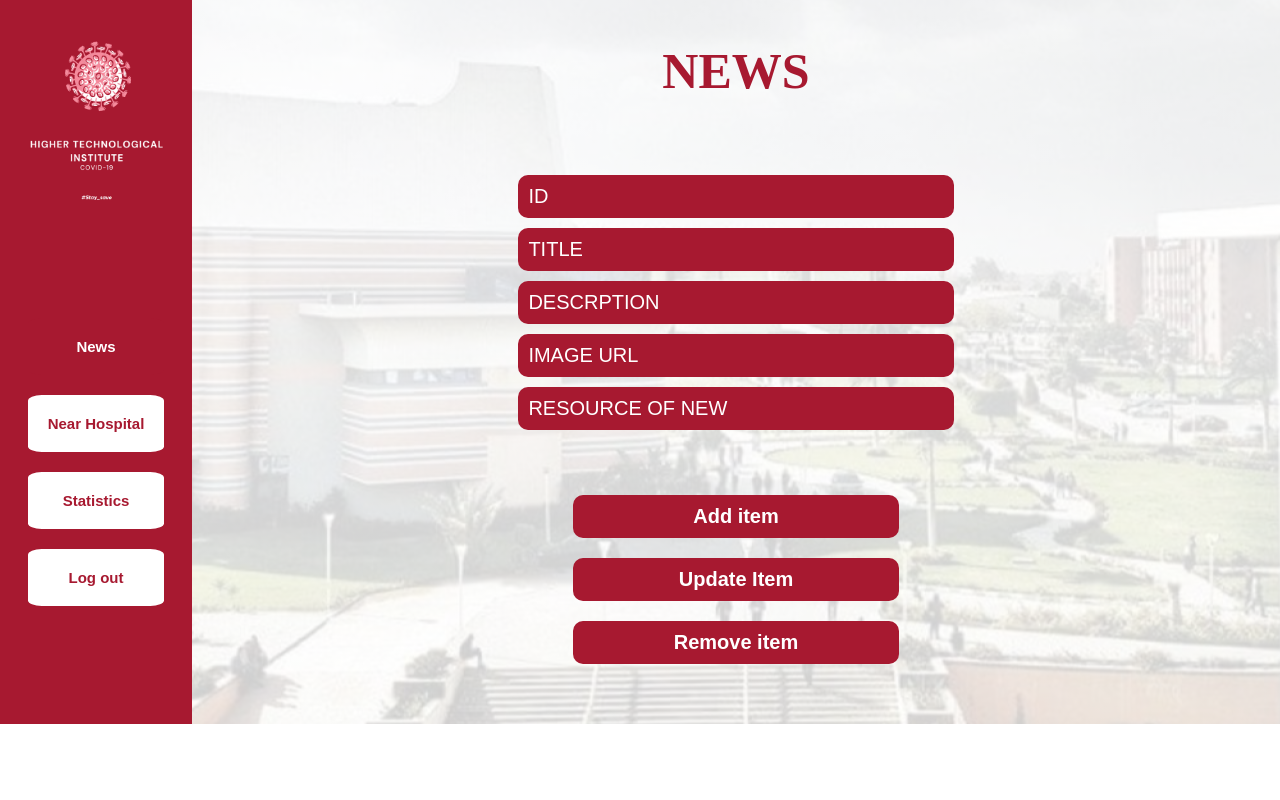
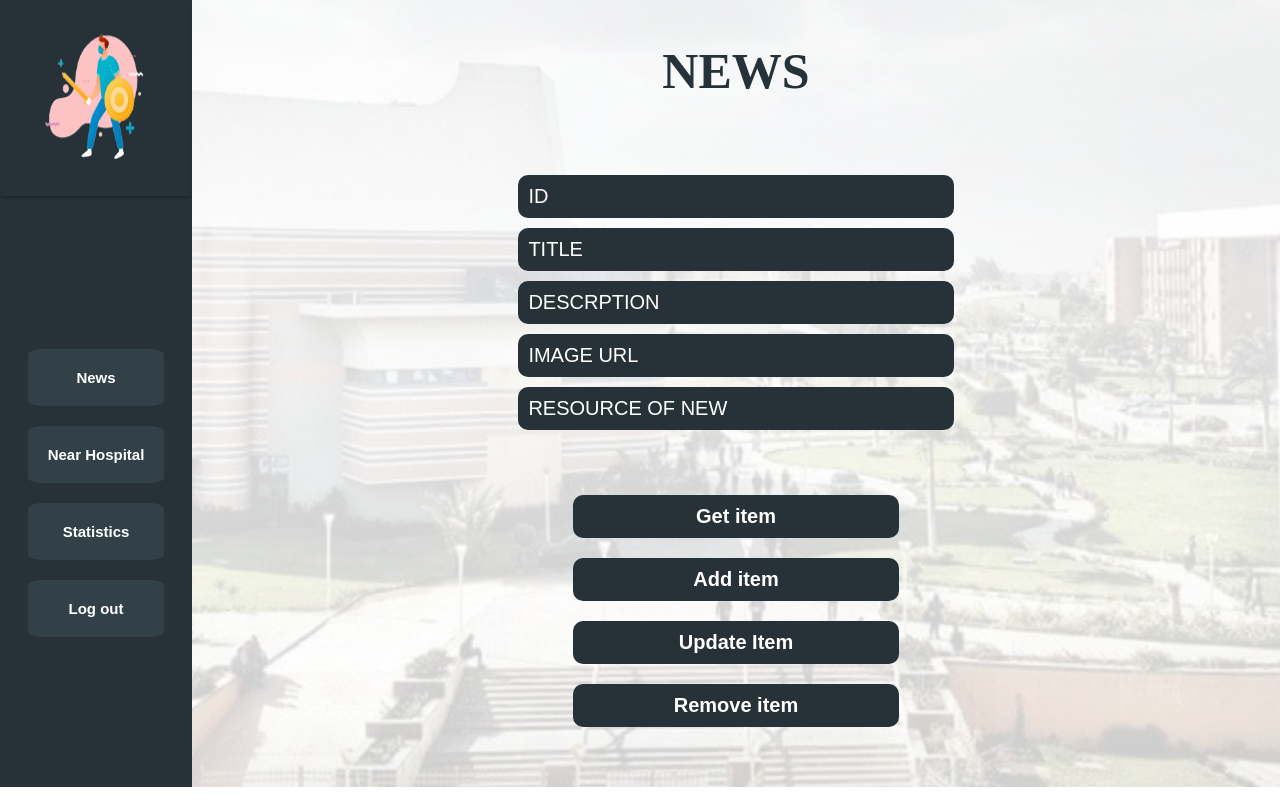
Before and after one commit to AmrElDessouki22/cc, a Node server app: page /dashboard/news in a window 1280 px wide. Run offline with Node 20, Linux system fonts and the light colour scheme; some libraries are stand-ins or nearby versions.

Commit message:
lastoflast

```diff
--- a/Public/css/style.css
+++ b/Public/css/style.css
@@ -22,7 +22,7 @@ body section
     display: flex;
     padding: 0;
     flex-wrap: wrap;
-    background-color: #a71930;
+    background-color: #263238;
     justify-content: center;
 
 
@@ -41,9 +41,9 @@ input[type=button]
     width: 100%;
     margin: 10px 0;
     cursor: pointer;
-    color: #a71930;
+    color: white;
     padding: 20px;
-    background-color: white;
+    background-color: #324148;
     border-radius: 10%;
     font-size: 15px;
     font-weight: bolder;
@@ -52,7 +52,7 @@ input[type=button]
 input[type=button]:hover
 {
     color:white;
-    background-color: #a71930;
+    background-color: #324148;
 
 }
 ul{
@@ -72,7 +72,7 @@ ul{
 }
 .continear div h1{
     text-align: center;
-    color: #a71930;
+    color: #263238;
     font-size: 50px;
     width: 100%;
     margin-bottom:70px;
@@ -82,7 +82,7 @@ ul{
     width: 100%;
     margin: 5px 30%;
     font-size: 20px;
-    background-color:#a71930;
+    background-color:#263238;
     color:white;
     border-radius: 10px;
     border: none;
@@ -105,7 +105,7 @@ ul{
     margin: 10px 35%;
     font-size: 20px;
     cursor: pointer;
-    background-color:#a71930;
+    background-color:#263238;
     color:white;
     border-radius: 10px;
     border: none;
@@ -113,7 +113,7 @@ ul{
 }
 .buttons input[type=button]:hover{
 
-    color:#a71930;
+    color:#263238;
     background-color:white;
 
 }
--- a/Public/js/news.js
+++ b/Public/js/news.js
@@ -1,13 +1,14 @@
 
 const des = document.getElementById('des')
 const id = document.getElementById('id')
+const getitem = document.getElementById('getitem')
 const title = document.getElementById('title')
 const resource = document.getElementById('resource')
 const hospital = document.getElementById('hospital')
 const imageurl = document.getElementById('imageurl')
 const statistics = document.getElementById('statistics')
 const news = document.getElementById('news')
-news.style["background-color"] = '#a71930'
+news.style["background-color"] = '#324148'
 news.style["color"]='white'
 const add = document.getElementById('add')
 const update = document.getElementById('update')
@@ -131,3 +132,22 @@ async function removenew()
     }
 
 }
+getitem.addEventListener('click',myitem)
+async function myitem()
+{
+    const response = await fetch(url+'getnews/'+id.value,{
+        method:'GET',
+        headers:{'Content-Type':'application/json'},
+    })
+    if(response.status ==200)
+    {
+        var json = await response.json()
+        imageurl.value=json.image_link
+        des.value =json.description
+        resource.value=json.resource
+        title.value=json.title
+
+
+    }
+
+}
--- a/Template/views/nearhospital.hbs
+++ b/Template/views/nearhospital.hbs
@@ -31,7 +31,9 @@
         <h1>
             Near Hospitals
         </h1>
+
         <input id="id" type="text" placeholder="ID">
+
         <input id="name" type="text" placeholder="Name">
         <input id="long" type="text" placeholder="long">
         <input id="lat" type="text" placeholder="lat">
@@ -39,6 +41,7 @@
 
         </div>
         <div class="buttons">
+             <input id="getitem" type="button" value="Get item">
             <input id="add" type="button" value="Add item">
             <input id="update" type="button" value="Update Item">
             <input id="remove" type="button" value="Remove item">
--- a/Template/views/news.hbs
+++ b/Template/views/news.hbs
@@ -38,6 +38,7 @@
         <input id="resource" type="text" placeholder="RESOURCE OF NEW">
         </div>
         <div class="buttons">
+            <input id="getitem" type="button" value="Get item">
             <input id="add" type="button" value="Add item">
             <input id="update" type="button" value="Update Item">
             <input id="remove" type="button" value="Remove item">
--- a/Template/views/statistics.hbs
+++ b/Template/views/statistics.hbs
@@ -39,6 +39,7 @@
         <input id="total" type="text" placeholder="TOTAL">
         </div>
         <div class="buttons">
+            <input id="getitem" type="button" value="Get item">
             <input id="add" type="button" value="Add item">
             <input id="update" type="button" value="Update Item">
             <input id="remove" type="button" value="Remove item">
```
Also changed, not shown: Public/css/stylelogin.css (+9 -9 lines), Public/js/hostpitals.js (+20 -1 lines), Public/js/statistics.js (+20 -1 lines), Routes/NearbyHospital.js (+14 -0 lines), Routes/News.js (+14 -0 lines), Routes/Statistics.js (+14 -0 lines), Public/img/playstore.png.
